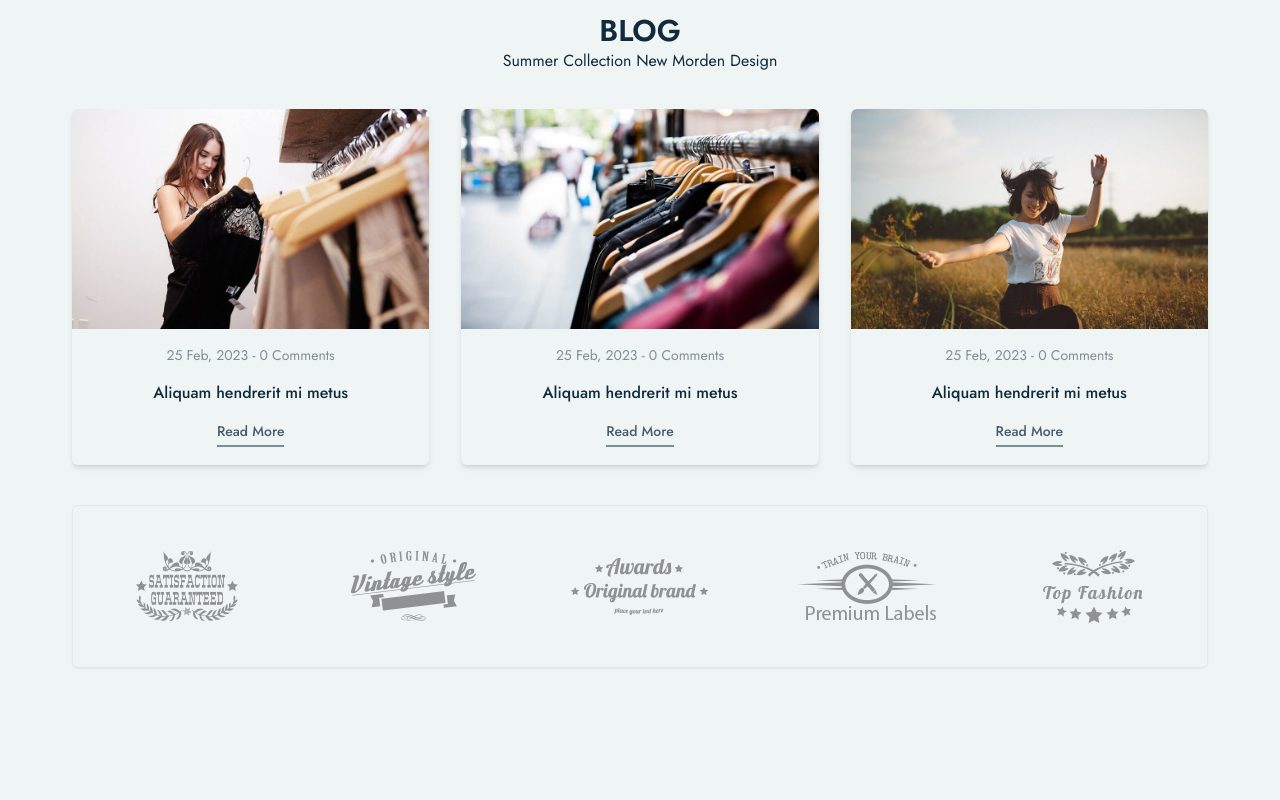
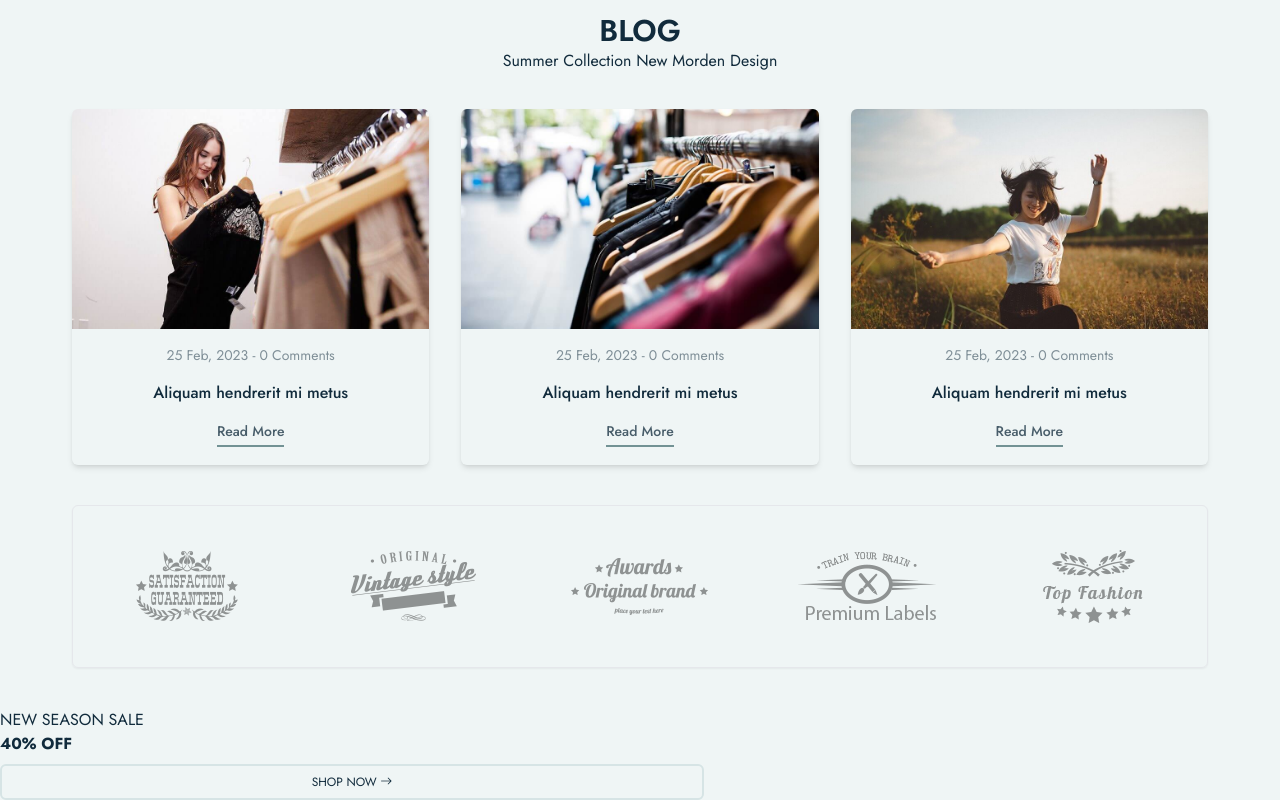
Before and after one commit to VeyselGaziDuran/E-commerceJT, a website: page src/index.html in a window 1280 px wide. Shown: the part 3090-3890 px from the top of the page. Before the commit the page ends 3798 px from the top, so only its background shows below. Drawn offline with nearby package versions, Linux system fonts and the light colour scheme.

Commit message:
Campaign
Campaign section html skeleton created

```diff
--- a/src/index.html
+++ b/src/index.html
@@ -279,14 +279,7 @@
         </nav>
         <!--? Header Mobile Links -->
     </header>
-
-    <!-- <div class="container">
-        <button class="text-white border-vege-blue border-2 bg-vege-blue hover:bg-vege-red focus:ring-4 rounded-md text-xs px-5 py-2.5 mr-2 mb-2 duration-300">deneme butonu</button>
-    </div> -->
-
-    <!-- <input type="text" class="bg-vege-white outline-none border-[1px] border-vege-grey focus:border-vege-black p-2 pe-4"> -->
     <!--*********************************************************************! Header End *********************************************************************-->
-
     <!--*********************************************************************? Modal Search Start *********************************************************************-->
     <div class="invisible  absolute top-0 left-0 w-full h-full flex justify-center items-center after:fixed after:top-0 after:left-0 after:content-[''] after:w-full after:h-full after:bg-vege-black after:opacity-50">
         <div class="w-96 md:max-w-[800px] md:w-full h-auto bg-vege-white z-50 fixed p-8 rounded-md drop-shadow-2xl">
@@ -1146,9 +1139,20 @@
             </ul>
         </div>
     </section>
-
     <!--*********************************************************************! Brands End *********************************************************************-->
 
+    <!--*********************************************************************? Campaign Start *********************************************************************-->
+    <section>
+        <div>
+            <div>
+                <h2>New Season Sale</h2>
+                <strong>40% OFF</strong>
+                <span></span>
+                <a href="#" class="rounded-md block w-[100%] md:w-[55%] text-vege-black whitespace-nowrap border-vege-grey border-2 text-center bg-vege-white hover:bg-vege-grey focus:ring-4 text-xs px-5 py-2 mt-2  duration-300">SHOP NOW <i class="bi bi-arrow-right"></i></a>
+            </div>
+        </div>
+    </section>
+    <!--*********************************************************************! Campaign End *********************************************************************-->
     <!--? Lucide icon dev  -->
     <script src="https://unpkg.com/lucide@latest/dist/umd/lucide.js"></script>
     <script>lucide.createIcons();</script>
```
